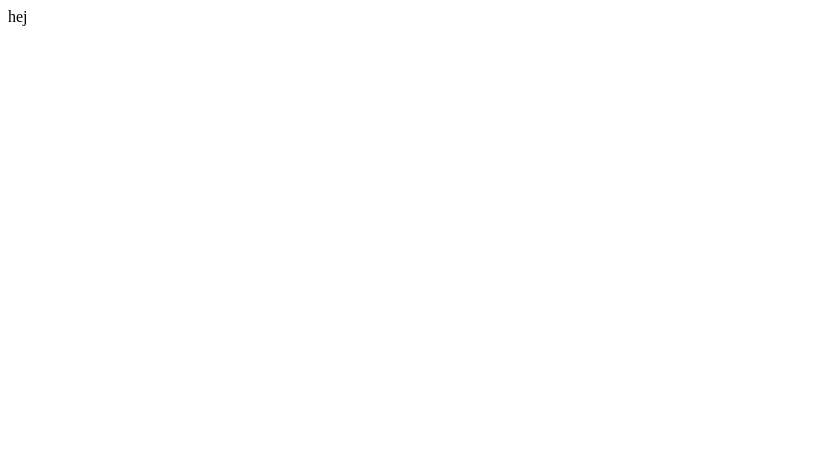
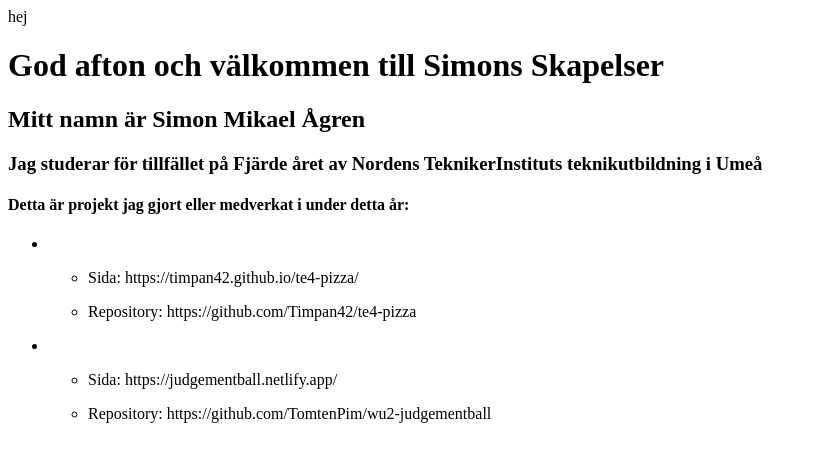
Before and after one commit to TomtenPim/TomtenPim.github.io, a plain HTML site: page index.html in a window 1280 px wide. Shown: the whole page, without its empty margins (0-817 px from the left). Drawn offline with Linux system fonts and the light colour scheme.

Commit message:
Påörjad hemsida

```diff
--- a/index.html
+++ b/index.html
@@ -1 +1,44 @@
-<p>hej</p>
+<html>
+
+<head>
+    <meta charset="UTF-8" />
+    <link rel="icon" type="image/svg+xml" href="/vite.svg" />
+    <meta name="viewport" content="width=device-width, initial-scale=1.0" />
+    <title>Simons Skapelser</title>
+</head>
+
+<body>
+    <p>hej</p>
+
+    <h1> God afton och välkommen till Simons Skapelser </h1>
+    <h2> Mitt namn är Simon Mikael Ågren </h2>
+    <h3> Jag studerar för tillfället på Fjärde året av Nordens TeknikerInstituts teknikutbildning i Umeå </h3>
+
+    <h4> Detta är projekt jag gjort eller medverkat i under detta år: </h4>
+
+    <ul>
+        <li>
+            <ul>
+                <li>
+                    <p>Sida: https://timpan42.github.io/te4-pizza/</p>
+                </li>
+                <li>
+                    <p>Repository: https://github.com/Timpan42/te4-pizza</p>
+                </li>
+            </ul>
+        </li>
+        <li>
+            <ul>
+                <li>
+                    <p>Sida: https://judgementball.netlify.app/</p>
+                </li>
+                <li>
+                    <p>Repository: https://github.com/TomtenPim/wu2-judgementball</p>
+                </li>
+            </ul>
+        </li>
+    </ul>
+
+</body>
+
+</html>
```
